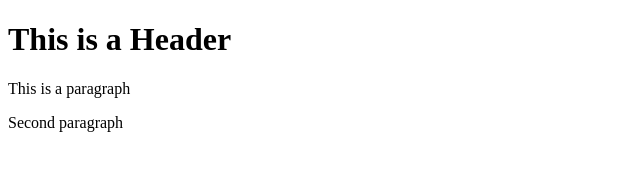
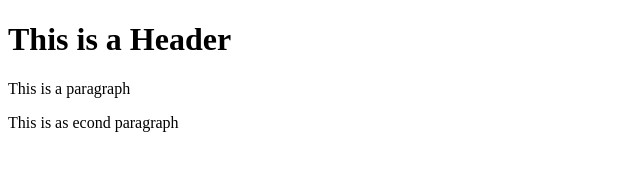
Before and after one commit to JasonLee0404/Bootstrap4, a website: page index.html in a window 1280 px wide. Shown: the full height of the page, 0-640 px from the left. Drawn offline with Linux system fonts and the light colour scheme.

```diff
--- a/index.html
+++ b/index.html
@@ -5,7 +5,7 @@
 		<body>
 			<h1>This is a Header</h1>
 			<p>This is a paragraph</p>
-			<p>Second paragraph</p>
+			<p>This is as econd paragraph</p>
 		</body>
 
 </html>
```
Also changed, not shown: package.json (added, +24 -0 lines), 2 other files.
